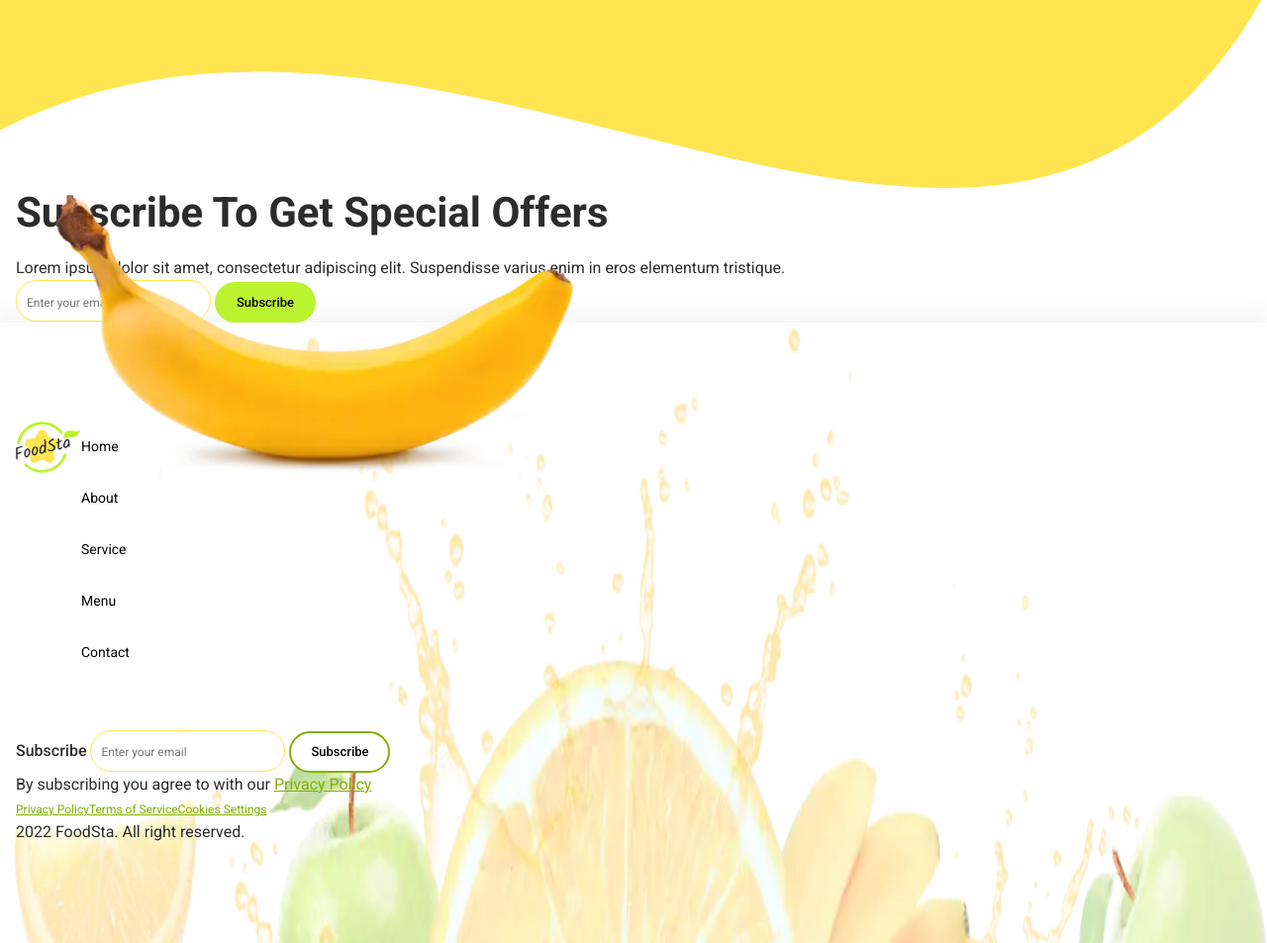
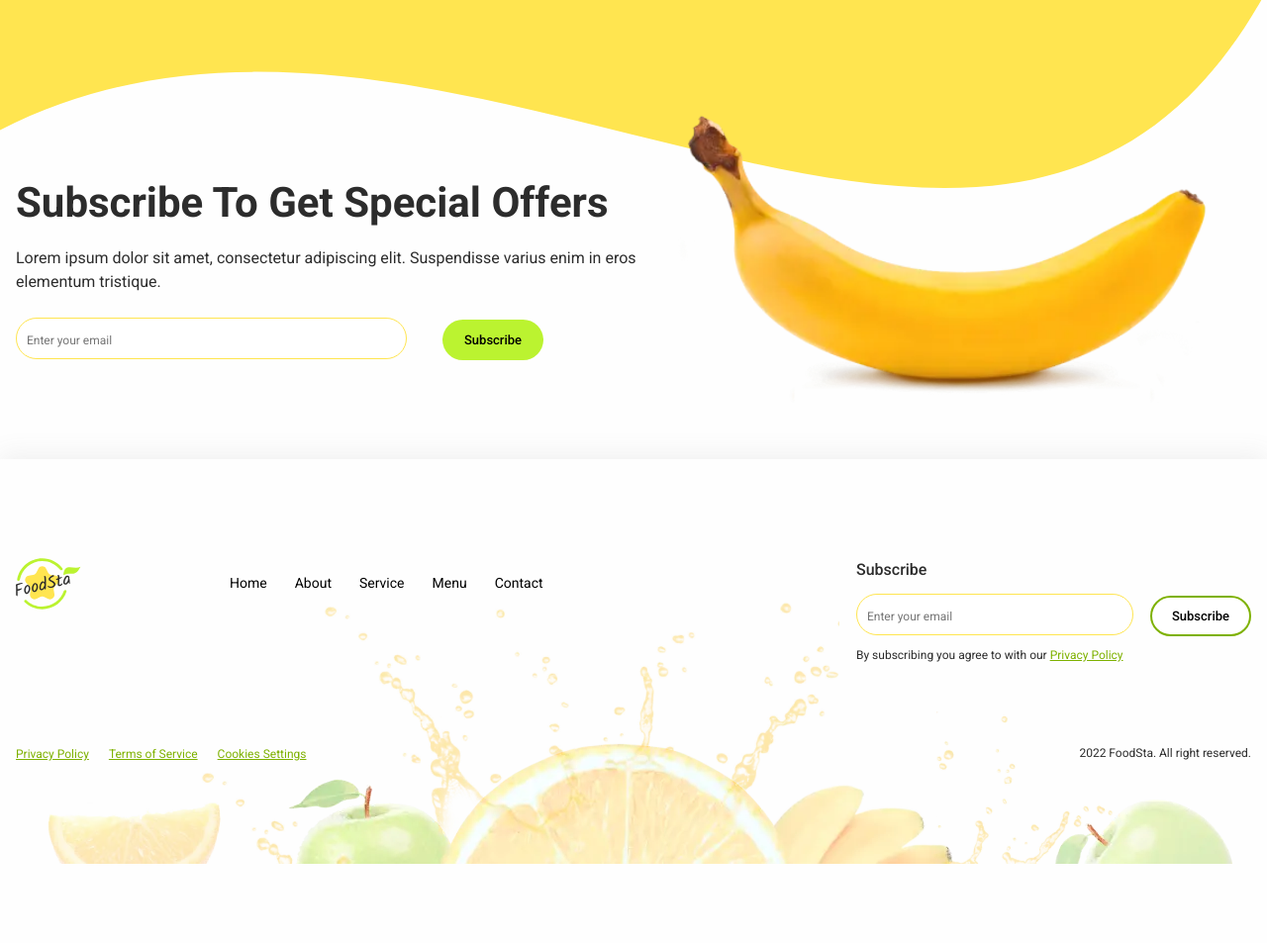
Before and after one commit to uvchuk/foodsta, a plain HTML site: page index.html in a window 1280 px wide. Shown: the part 2961-3914 px from the top of the page at 99% size. After the commit the page ends 3834 px from the top, so only its background shows below. Drawn offline with nearby package versions, Linux system fonts and the light colour scheme.

Commit message:
release v1.0

```diff
--- a/sass/components/_customers.scss
+++ b/sass/components/_customers.scss
@@ -98,12 +98,6 @@
 			border-right: 1px solid var(--border-color);
 		}
 
-		&-photo {
-		}
-
-		&__info {
-		}
-
 		&-name {
 			font-weight: 500;
 			line-height: 1.5;
--- a/sass/components/_hero.scss
+++ b/sass/components/_hero.scss
@@ -59,7 +59,4 @@
 		}
 		padding: 6px 18px;
 	}
-
-	&__slider {
-	}
 }
--- a/sass/components/_modal.scss
+++ b/sass/components/_modal.scss
@@ -32,6 +32,14 @@
 	@include mobile {
 		padding: 32px 20px;
 		top: 60px;
+	}
+	@include tablet {
+		padding: 32px;
+		top: 100px;
+	}
+	@include desktop {
+		padding: 32px;
+		top: 130px;
 	}
 	.backdrop.is-open & {
 		opacity: 1;
--- a/sass/components/_page-footer.scss
+++ b/sass/components/_page-footer.scss
@@ -2,11 +2,12 @@
 	&__container {
 		@extend %container;
 		box-shadow: 0px -4px 24px rgba(105, 105, 105, 0.1);
-		background-size: 100% 100%;
 		background-repeat: no-repeat;
+		background-position: bottom;
 		@include mobile {
 			padding-top: 60px;
 			padding-bottom: 60px;
+			background-size: 100% 100%;
 			background-image: image-set(
 				url("../img/bcgd/footer/footer_bcgd_mobile.webp") 1x,
 				url("../img/bcgd/footer/footer_bcgd_mobile.png") 1x
@@ -48,12 +49,19 @@
 		}
 	}
 
+	&__main {
+		@include desktop {
+			display: flex;
+			align-items: flex-start;
+		}
+	}
+
 	&__wrapper {
 		display: flex;
 		@include mobile {
 			justify-content: space-between;
 		}
-		@include tablet {
+		@include tabletPlus {
 			align-items: center;
 		}
 	}
@@ -77,10 +85,13 @@
 			margin-right: 200px;
 			margin-left: auto;
 		}
+		@include desktop {
+			margin-left: 150px;
+		}
 	}
 
 	&__list {
-		@include tablet {
+		@include tabletPlus {
 			display: flex;
 			align-items: center;
 			gap: 28px;
@@ -117,13 +128,21 @@
 	}
 
 	&__form {
-		margin-top: 40px;
+		@include mobile {
+			margin-top: 40px;
+		}
+		@include tablet {
+			margin-top: 40px;
+		}
+		@include desktop {
+			margin-left: auto;
+		}
 	}
 
 	&__label {
 		font-weight: 500;
 		line-height: 1.5;
-		@include tablet {
+		@include tabletPlus {
 			display: block;
 		}
 	}
@@ -134,7 +153,7 @@
 		@include mobile {
 			width: 100%;
 		}
-		@include tablet {
+		@include tabletPlus {
 			width: 280px;
 		}
 	}
@@ -147,7 +166,7 @@
 			display: block;
 			margin-left: auto;
 		}
-		@include tablet {
+		@include tabletPlus {
 			margin-left: 13px;
 		}
 	}
@@ -158,7 +177,7 @@
 			font-size: 10px;
 			line-height: 1.2;
 		}
-		@include tablet {
+		@include tabletPlus {
 			margin-top: 12px;
 			font-size: 12px;
 			line-height: 1.17;
@@ -179,17 +198,19 @@
 		display: flex;
 		align-items: center;
 	}
+	@include desktop {
+		margin-top: 80px;
+		display: flex;
+		align-items: center;
+	}
 	&__list {
 		display: flex;
 		@include mobile {
 			justify-content: space-between;
 		}
-		@include tablet {
+		@include tabletPlus {
 			gap: 20px;
 		}
-	}
-
-	&__item {
 	}
 
 	&__link {
@@ -210,7 +231,7 @@
 			margin-top: 40px;
 			text-align: center;
 		}
-		@include tablet {
+		@include tabletPlus {
 			margin-left: auto;
 			font-size: 12px;
 			line-height: 1.17;
--- a/sass/components/_page-header.scss
+++ b/sass/components/_page-header.scss
@@ -10,9 +10,6 @@
 			justify-content: space-between;
 			position: relative;
 		}
-	}
-
-	&__logo {
 	}
 
 	&__icon {
@@ -50,9 +47,6 @@
 			align-items: center;
 			gap: 28px;
 		}
-	}
-
-	&__item {
 	}
 
 	&__link {
--- a/sass/components/_subscribe.scss
+++ b/sass/components/_subscribe.scss
@@ -1,4 +1,7 @@
 .subscribe {
+	@include desktop {
+		margin-top: -55px;
+	}
 	&__container {
 		@extend %container;
 		@include mobile {
@@ -7,6 +10,10 @@
 		}
 		@include tablet {
 			padding-top: 80px;
+			padding-bottom: 100px;
+		}
+		@include desktop {
+			padding-top: 45px;
 			padding-bottom: 100px;
 		}
 		position: relative;
@@ -30,6 +37,8 @@
 		@include desktop {
 			width: 610px;
 			height: 265px;
+			left: 655px;
+			top: -25px;
 		}
 	}
 
@@ -42,13 +51,16 @@
 		@include tablet {
 			line-height: 1.5;
 		}
+		@include desktop {
+			width: 655px;
+		}
 	}
 
 	&__form {
 		@include mobile {
 			margin-top: 40px;
 		}
-		@include tablet {
+		@include tabletPlus {
 			margin-top: 24px;
 		}
 	}
@@ -58,7 +70,7 @@
 		@include mobile {
 			width: 100%;
 		}
-		@include tablet {
+		@include tabletPlus {
 			width: 395px;
 		}
 	}
@@ -73,6 +85,9 @@
 			display: inline-block;
 			margin-left: 22px;
 		}
+		@include desktop {
+			margin-left: 32px;
+		}
 		@extend %btn, %btn-prim;
 		padding: 11px 22px;
 	}
```
Also changed, not shown: css/main.css, css/main.min.css, 2 other files.
